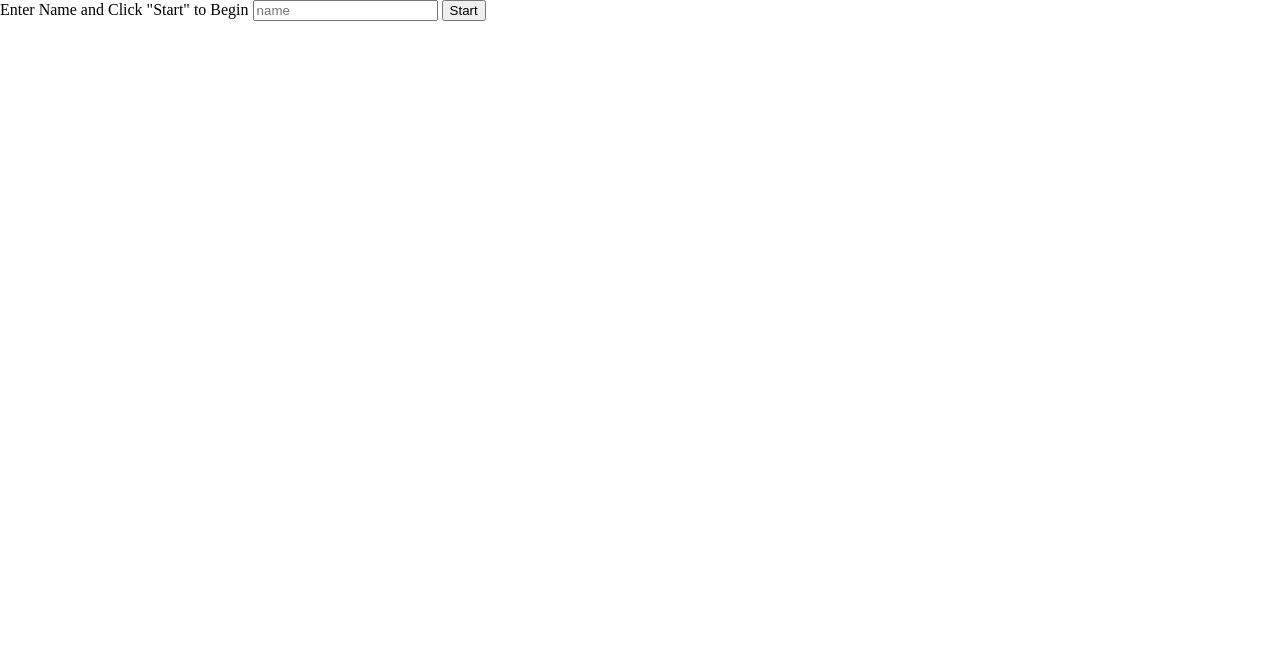
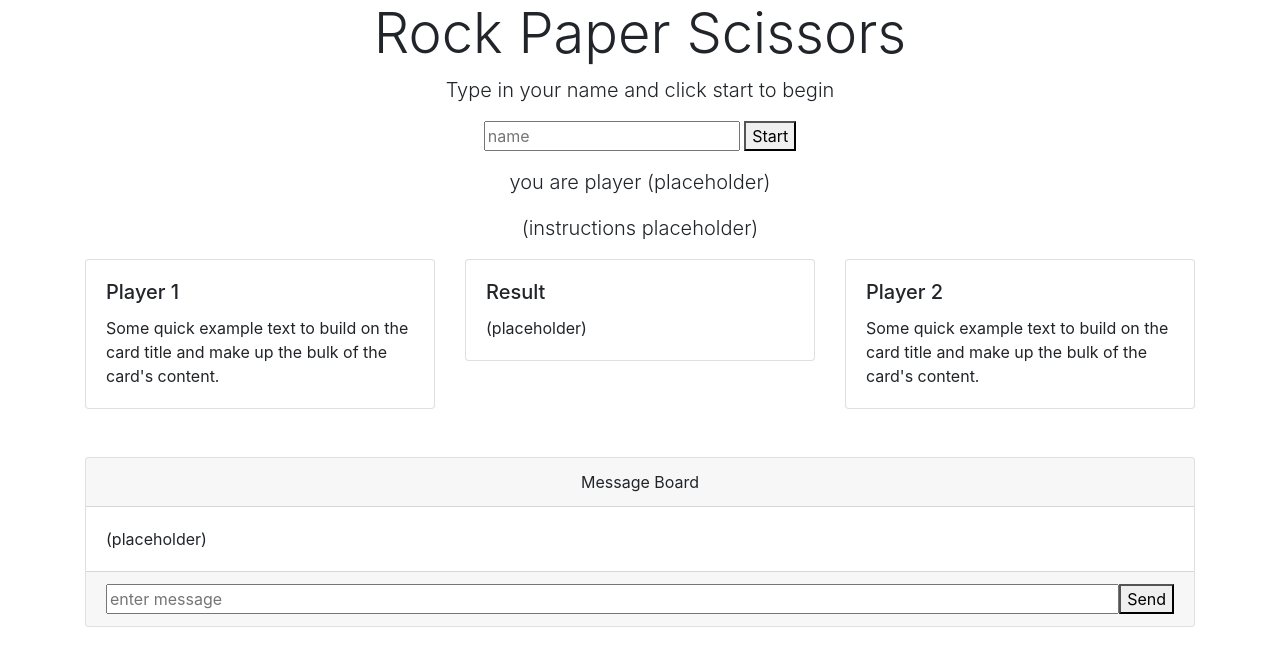
Before and after one commit to davidbinstock/RPS-Multiplayer, a plain HTML site: page index.html in a window 1280 px wide. Drawn offline with nearby package versions, Linux system fonts and the light colour scheme.

Commit message:
added bootstrap and updated UI

```diff
--- a/assets/css/style.css
+++ b/assets/css/style.css
@@ -0,0 +1,3 @@
+#message-input{
+    flex-grow: 1;
+}
--- a/assets/javascript/app.js
+++ b/assets/javascript/app.js
@@ -118,6 +118,11 @@ $("#start-btn").on("click", function(){
 
 })
 
+$("#message-send-btn").on("click", function(){
+    event.preventDefault()
+    console.log("message-send button clicked")
+})
+
 // var playerRef = database.ref("/players/"+ myPlayerID);
 // console.log("down here")
 // console.log(playerRef);
--- a/index.html
+++ b/index.html
@@ -6,8 +6,10 @@
     <meta http-equiv="X-UA-Compatible" content="ie=edge">
     <title>RPS Multiplayer</title>
 
-    <!-- linking css files reset first then style-->
-    <link rel="stylesheet" href="./assets/css/reset.css" >
+
+    <!-- linking bootstrap -->
+    <link rel="stylesheet" href="https://maxcdn.bootstrapcdn.com/bootstrap/4.0.0/css/bootstrap.min.css" integrity="sha384-Gn5384xqQ1aoWXA+058RXPxPg6fy4IWvTNh0E263XmFcJlSAwiGgFAW/dAiS6JXm" crossorigin="anonymous">
+    <!-- linking css style sheet-->
     <link rel="stylesheet" href="./assets/css/style.css">
     <!-- linking firebase -->
     <script src="https://www.gstatic.com/firebasejs/4.12.0/firebase.js"></script>
@@ -15,11 +17,79 @@
 </head>
 <body>
 
-    <form>
-        <label for="name-input">Enter Name and Click "Start" to Begin</label>
-        <input type="text" id="name-input" placeholder="name">
-        <button id="start-btn" type="submit">Start</button>
-    </form>
+    <div class="container">
+        <!-- Row 1: Title, add name input + start button, and player indicator + instructions -->
+        <div class="row">
+            <div class="col-12 text-center">
+                <h1 class="display-4">Rock Paper Scissors</h1>
+                <div id="js-name-entry-div">
+                    <p class="lead">Type in your name and click start to begin</p>
+                    <form>
+                        <input type="text" id="name-input" placeholder="name">
+                        <button id="start-btn" type="submit">Start</button>
+                    </form>
+                </div>
+                <div id="js-in-play-div">
+                    <p class="lead mt-3" id="js-player-indicator">you are player (placeholder)</p>
+                    <p class="lead" id="js-instructions">(instructions placeholder)</p>
+                </div>
+            </div>
+        </div>
+        <!-- Row 2: player cards and result card -->
+        <div class="row">
+            <!-- Player 1 -->
+            <div class="col-4">
+                <div class="card" id="js-player1-div">
+                    <div class="card-body" >
+                        <h5 class="card-title" id="js-player1-title">Player 1</h5>
+                        <p class="card-text">Some quick example text to build on the card title and make up the bulk of the card's content.</p>
+                    </div>
+                </div>
+            </div>
+            <!-- Result -->
+            <div class="col-4">
+                <div class="card" id="js-result-display-div">
+                    <div class="card-body">
+                        <h5 class="card-title" id="js-result-display-title">Result</h5>
+                        <p class="card-text">(placeholder)</p>
+                    </div>
+                </div>
+            </div>
+            <!-- Player 2 -->
+            <div class="col-4">
+                <div class="card" id="js-player2-div">
+                    <div class="card-body">
+                        <h5 class="card-title" id="js-player2-title">Player 2</h5>
+                        <p class="card-text">Some quick example text to build on the card title and make up the bulk of the card's content.</p>
+                    </div>
+                </div>
+            </div>
+        </div>
+        <!-- Row 3: messageboard -->
+        <div class="row">
+            <div class="col-12">
+                <div class="card mt-5">
+                    <div class="card-header text-center">
+                        Message Board
+                    </div>
+                    <div class="card-body" id="js-message-board-display">
+                        <p class="card-text">(placeholder)</p>
+                    </div>
+                    <div class="card-footer text-muted">
+                        <form class="d-flex">
+                            <input type="text" id="message-input" placeholder="enter message">
+                            <button id="message-send-btn" type="submit">Send</button>
+                        </form>
+                    </div>
+                </div>
+            </div>
+        </div>
+
+
+
+
+    </div><!-- container-div closing tag-->
+
 
 
 
```
